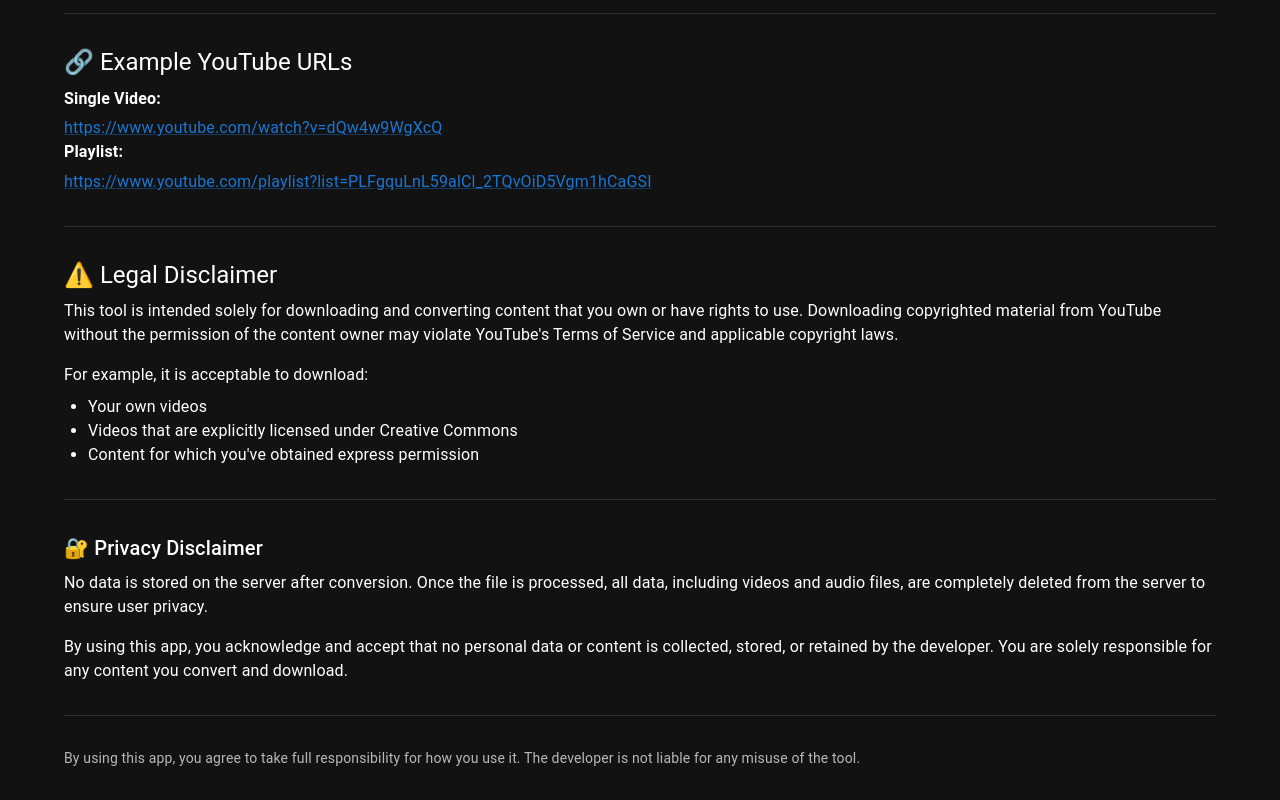
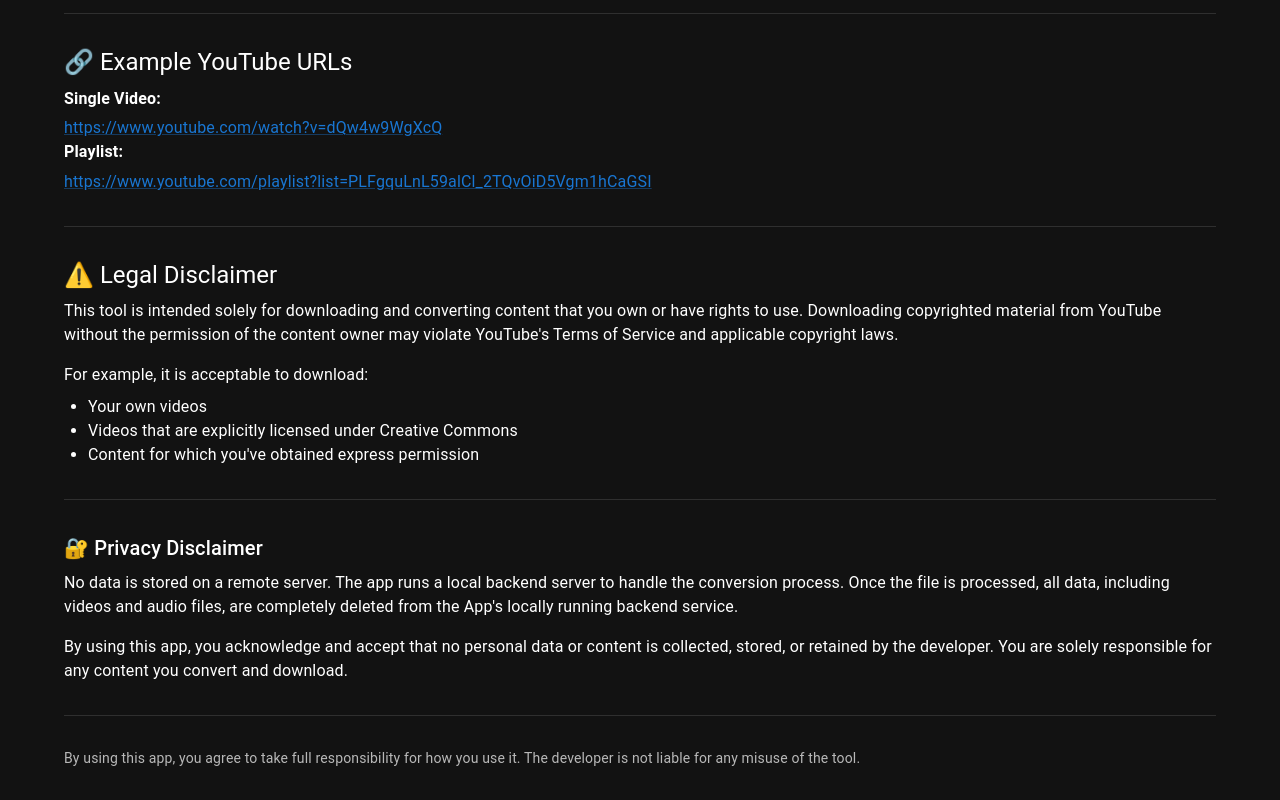
Before and after one commit to 1337fl0w/youtube-downloader, a React (Vite) app in the folder frontend/yt-to-mp3-electron/: page /about in a window 1280 px wide. Shown: the part 370-1170 px from the top of the page. Built offline with nearby package versions, Linux system fonts and the light colour scheme.

Commit message:
Updated legal stuff for electron app

```diff
--- a/frontend/yt-to-mp3-electron/src/hooks/useDownload.ts
+++ b/frontend/yt-to-mp3-electron/src/hooks/useDownload.ts
@@ -5,7 +5,7 @@ export const useDownload = () => {
   const [isDownloading, setIsDownloading] = useState(false);
   const [error, setError] = useState("");
 
-  const apiUrl = import.meta.env.VITE_API_URL as string | undefined;
+  const apiUrl = "http://localhost:5000";
 
   if (!apiUrl) {
     console.error("API URL is not defined.");
--- a/frontend/yt-to-mp3-electron/src/pages/AboutPage.tsx
+++ b/frontend/yt-to-mp3-electron/src/pages/AboutPage.tsx
@@ -78,9 +78,9 @@ export default function AboutPage() {
                 🔐 Privacy Disclaimer
             </Typography>
             <Typography variant="body1" paragraph>
-                No data is stored on the
-                server after conversion. Once the file is processed, all data, including videos and audio files, are
-                completely deleted from the server to ensure user privacy.
+                No data is stored on a remote server. The app runs a local backend server to handle the conversion process.
+                Once the file is processed, all data, including videos and audio files, are
+                completely deleted from the App's locally running backend service.
             </Typography>
 
             <Typography variant="body1" paragraph>
--- a/frontend/yt-to-mp3-electron/src/pages/TermsAndConditionsPage.tsx
+++ b/frontend/yt-to-mp3-electron/src/pages/TermsAndConditionsPage.tsx
@@ -48,7 +48,7 @@ export default function TermsAndConditionsPage() {
                     4. Privacy and Data Collection
                 </Typography>
                 <Typography variant="body1" paragraph>
-                    We respect your privacy. This Service does not collect any personal information unless you voluntarily provide it. Any data collected during the use of the Service is processed in accordance with our Privacy Policy.
+                    We respect your privacy. This Service does not collect any personal information.
                 </Typography>
 
                 <Divider sx={{ my: 4 }} />
```
